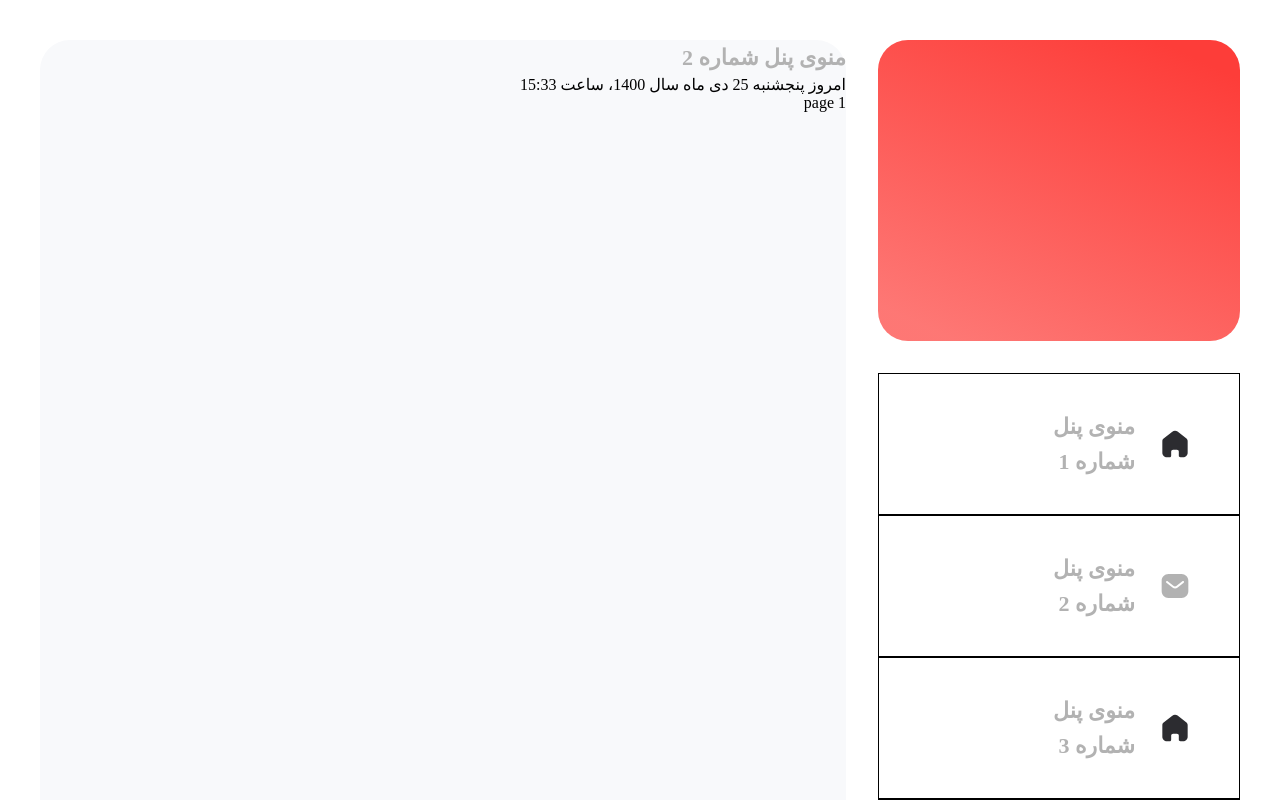
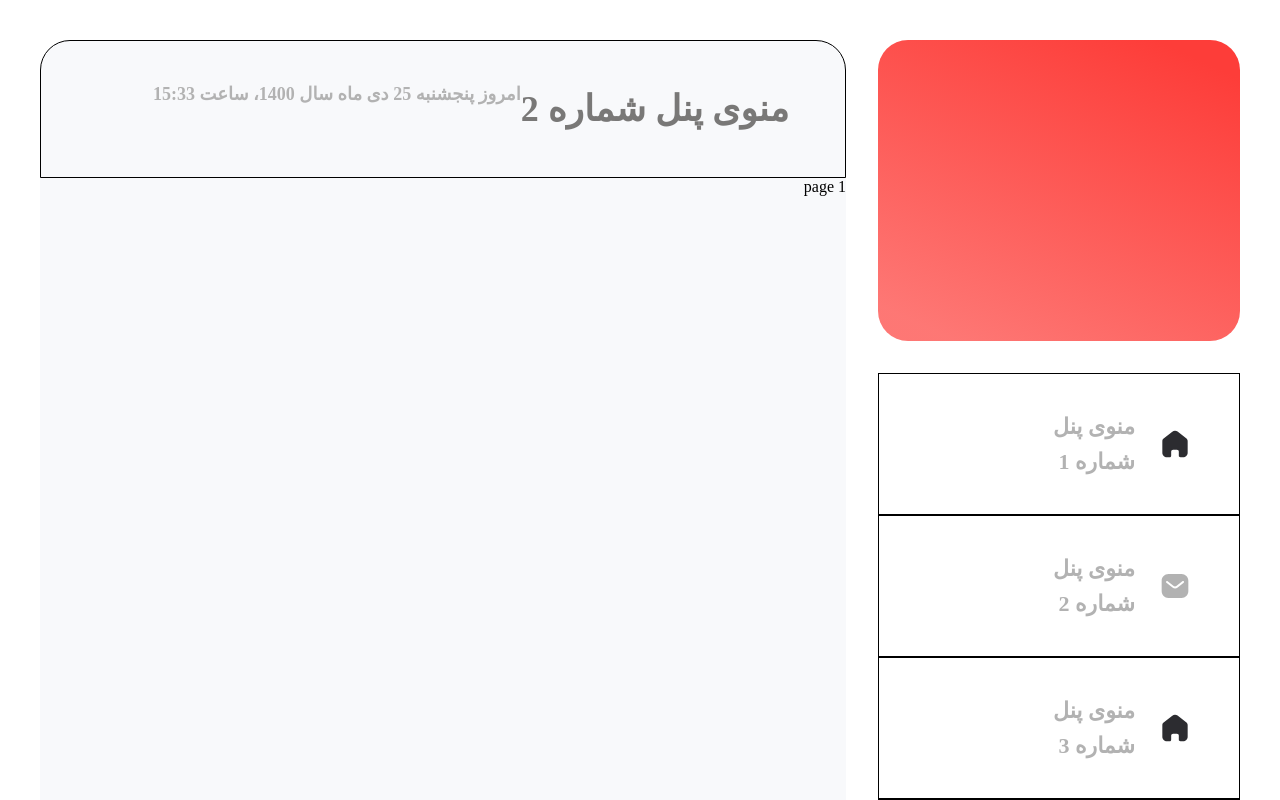
Before and after one commit to FahimeAlikhani/react-trial-fronend, a React app: page / in a window 1280 px wide. Shown: the top 800 px of the page. Built offline with nearby package versions, Linux system fonts and the light colour scheme.

Commit message:
layout fixed

```diff
--- a/src/assets/styles/layout.css
+++ b/src/assets/styles/layout.css
@@ -7,6 +7,7 @@
 }
 .page{
     display: flex;
+    flex-direction: column;
     width: 80%;
     height: 1016px;
     background: #F8F9FB;
--- a/src/assets/styles/menuBar.css
+++ b/src/assets/styles/menuBar.css
@@ -1,15 +1,12 @@
-.main{
+.content{
     display: flex;
     flex-direction: row;
-    float: left;
-    height: 136px;
     padding: 39px 56px;
     background: #F8F9FB;
     border-radius: 30px 30px 0px 0px;
     border: 1px solid black;
 }
-.text{
-    display: flex;
+.menutext{
     font-family: 'Vazir FD';
     font-style: normal;
     font-weight: 900;
@@ -19,7 +16,6 @@
     color: #797877;
 }
 .time{
-    display: flex;
     font-family: 'Vazir FD';
     font-style: normal;
     font-weight: 700;
--- a/src/components/menuBar.js
+++ b/src/components/menuBar.js
@@ -1,10 +1,11 @@
 import React from "react"
+import "../assets/styles/menuBar.css"
 
 const menuBar =()=>{
 
     return(
-        <div id="main">
-            <div className="text">منوی پنل شماره 2</div>
+        <div className="content">
+            <div className="menutext">منوی پنل شماره 2</div>
             <div className="time"> امروز پنجشنبه 25 دی ماه سال 1400، ساعت 15:33</div>
         </div>
     )
--- a/src/screens/layout.js
+++ b/src/screens/layout.js
@@ -1,10 +1,13 @@
 import React from "react"
 import '../../src/assets/styles/layout.css'
 import Screen1 from "../screens/screen1"
+import MenuBar  from "../components/menuBar";
+
 const App=()=>{
 
     return(
         <div className="page">
+            <MenuBar/>
             <Screen1/>
         </div>
     )
--- a/src/screens/screen1.js
+++ b/src/screens/screen1.js
@@ -1,11 +1,10 @@
 import React from "react"
-import MenuBar  from "../components/menuBar";
+
 
 const Screen1 =()=>{
 
     return(
         <div>
-            <MenuBar/>
             <div> page 1</div>
         </div>
 )
```
